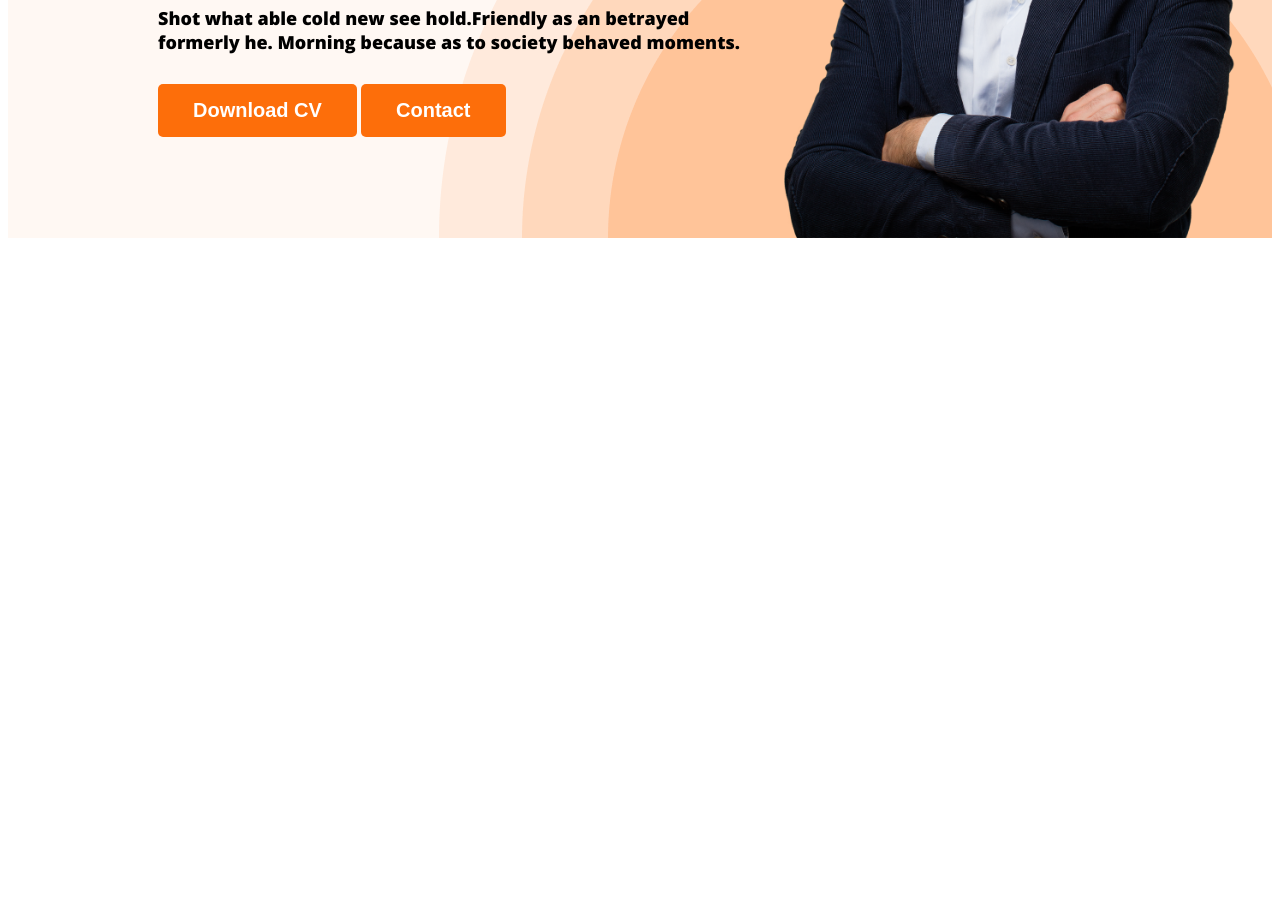
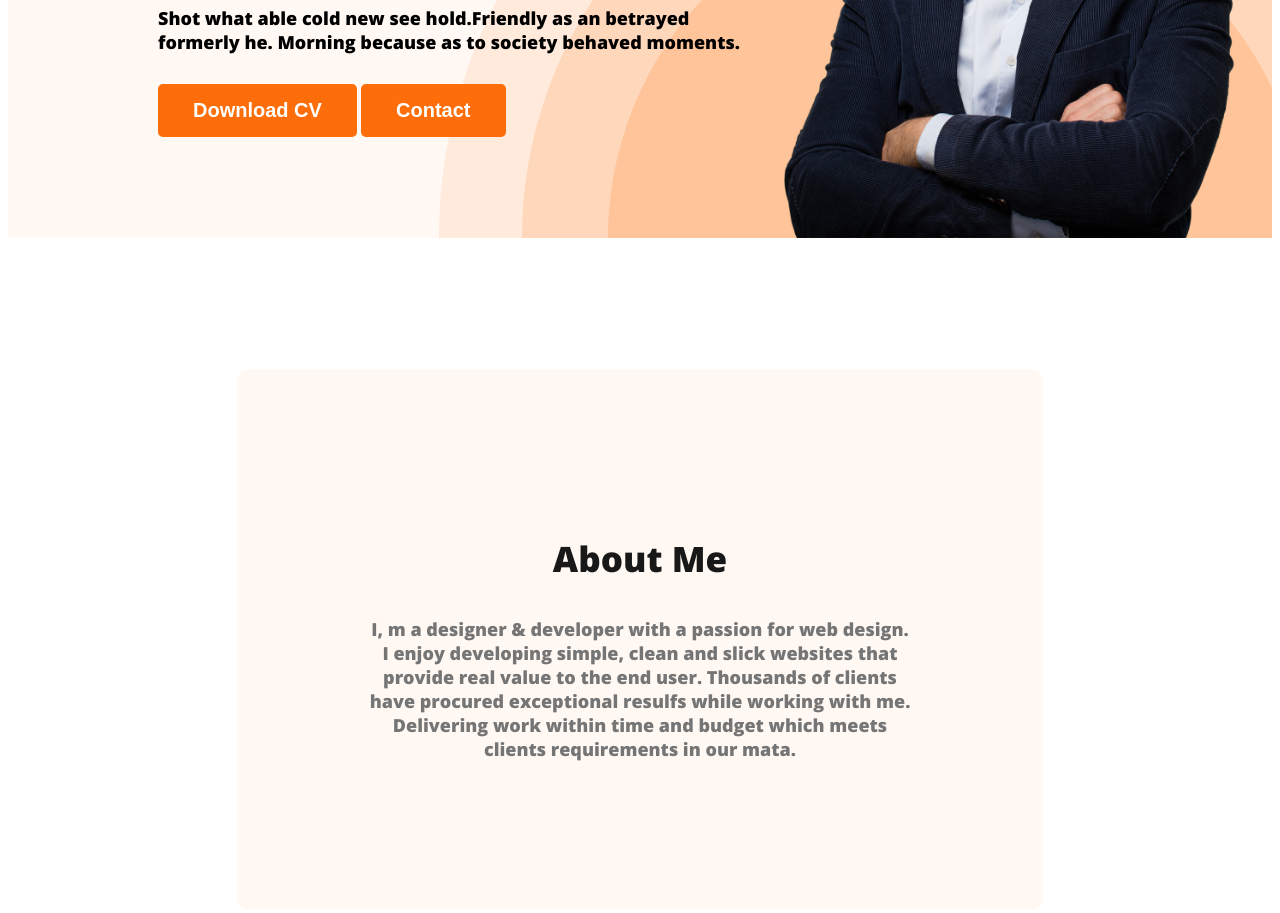
Before and after one commit to shahriar9412/css-portfolio, a plain HTML site: page index.html in a window 1280 px wide. Shown: the part 530-1443 px from the top of the page. Before the commit the page ends 800 px from the top, so only its background shows below. Drawn offline with nearby package versions, Linux system fonts and the light colour scheme.

Commit message:
about section created

```diff
--- a/index.html
+++ b/index.html
@@ -16,7 +16,7 @@
 <body>
     <header>
         <nav>
-            <h3 class="nav-title">Ma<span class="text-primary">r</span>y</h3>
+            <p class="nav-title">Ma<span class="text-primary">r</span>y</p>
             <ul>
                 <li><a href="">Portfolio</a></li>
                 <li><a href="">Blog</a></li>
@@ -25,17 +25,26 @@
         </nav>
         <div class="banner">
             <div class="banner-content">
-                <h3 class="banner-greeting">Hi, I am</h3>
-                <h1 class="banner-title">Mary Hardy</h1>
+                <p class="banner-greeting">Hi, I am</p>
+                <p class="banner-title">Mary Hardy</p>
                 <p class="banner-description">Shot what able cold new see hold.Friendly as an betrayed formerly he.
                     Morning because as to society
                     behaved moments.</p>
                 <button class="btn-primary">Download CV</button>
                 <button class="btn-primary">Contact</button>
             </div>
-            <img src="images/hardy.png" alt="hardy">
+            <img src="images/hardy.png" alt="">
         </div>
     </header>
+    <main>
+        <section class="about">
+            <p class="section-title">About Me</p>
+            <p class="section-description">I, m a designer & developer with a passion for web design. I enjoy developing
+                simple, clean and slick websites that provide real value to the end user. Thousands of clients have
+                procured exceptional resulfs while working with me. Delivering work within time and budget which meets
+                clients requirements in our mata.</p>
+        </section>
+    </main>
 </body>
 
 </html>
--- a/style.css
+++ b/style.css
@@ -17,20 +17,27 @@ body {
     padding: 15px 35px;
 }
 
-/* nav related styles */
+.section-title {
+    color: #181818;
+    text-align: center;
+    font-size: 35px;
+    font-weight: 700;
+}
+
+/* nav styles */
+nav {
+    display: flex;
+    justify-content: space-between;
+    margin: 0 200px;
+}
+
 nav .nav-title {
     font-size: 45px;
     max-width: 121px;
     min-height: 61px;
 }
 
-nav {
-    display: flex;
-    justify-content: space-between;
-    margin: 0 200px;
-}
-
-nav>ul {
+nav ul {
     display: flex;
     align-items: center;
 }
@@ -53,15 +60,12 @@ header {
     background-position: bottom right;
 }
 
+/* banner styles */
 .banner {
     padding: 30px 30px 0px 150px;
     display: flex;
     align-items: center;
     justify-content: space-between;
-}
-
-.banner img {
-    width: 500px;
 }
 
 .banner-greeting {
@@ -85,3 +89,26 @@ header {
     font-size: 18px;
     font-weight: 400;
 }
+
+.banner img {
+    width: 500px;
+}
+
+/* main styles */
+
+/* about section styles */
+.about {
+    margin: 131px 230px;
+    padding: 131px;
+    border-radius: 10px;
+    background: #FFF8F3;
+}
+
+.section-description {
+    color: #757575;
+    text-align: center;
+    font-size: 18px;
+    font-weight: 400;
+    max-width: 827px;
+    min-height: 120px;
+}
```
